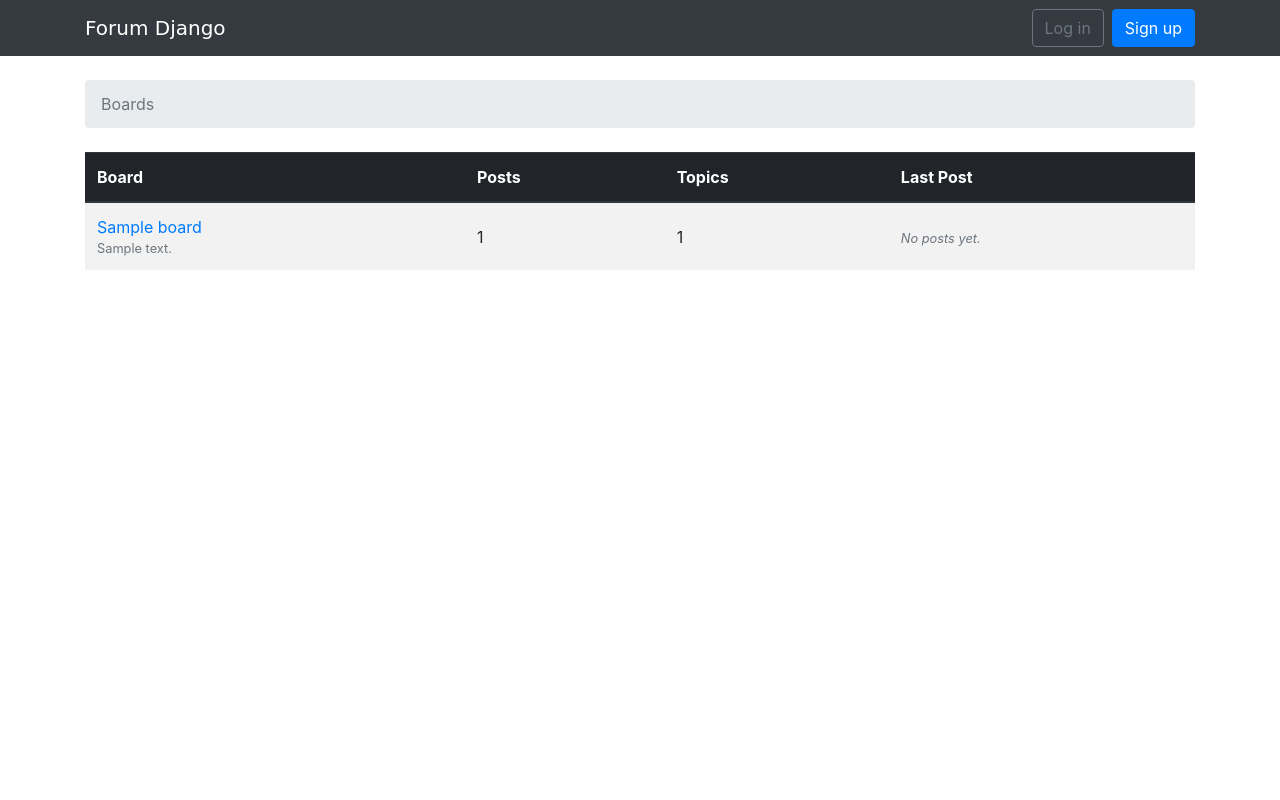
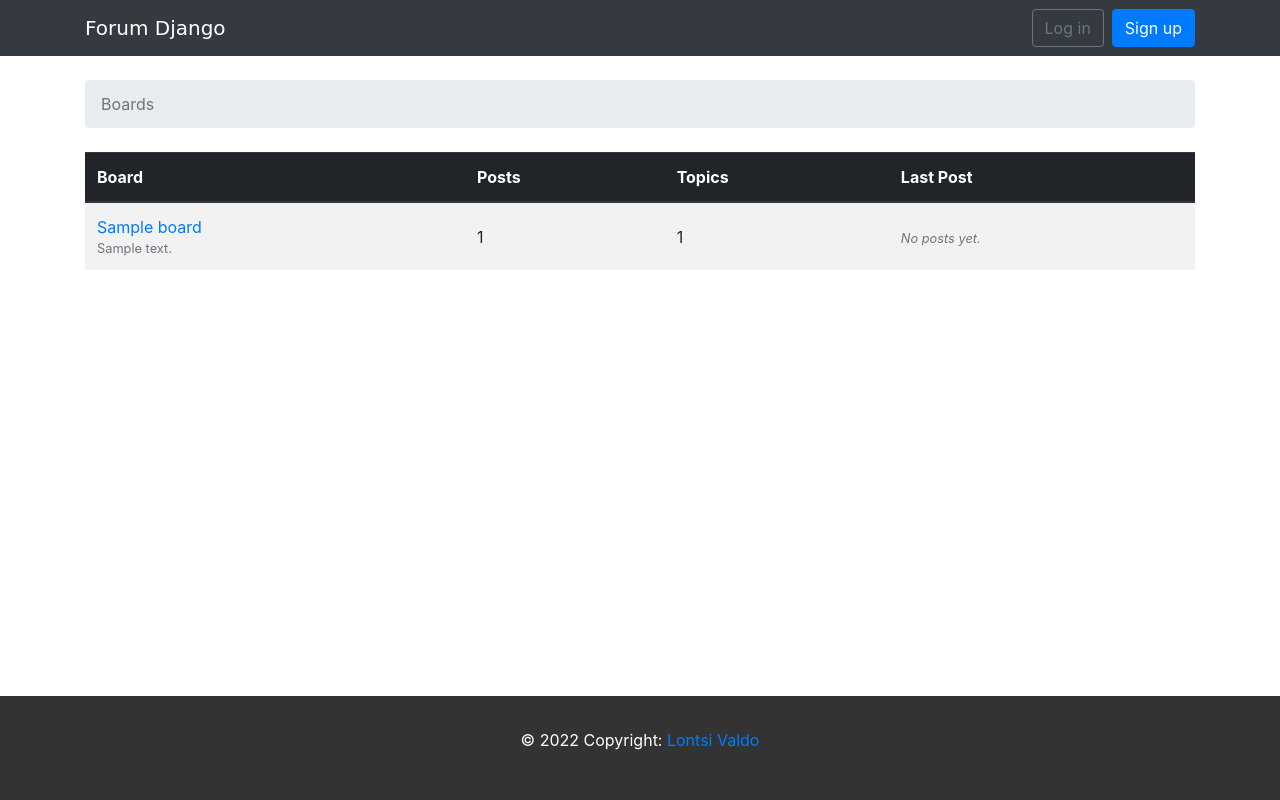
Before and after one commit to lepapi-0224/forum, a Django app: template blog/templates/home.html in a window 1280 px wide. Run offline with Django 4.2, Linux system fonts and the light colour scheme; the template is opened without the code that fills it: most values are stand-ins (such as "Sample title", 1, 10 or a date in 2020); some libraries are stand-ins or nearby versions; some web fonts are replaced.

Commit message:
review configuration and footer

```diff
--- a/blog/runtime.txt
+++ b/blog/runtime.txt
@@ -1 +1 @@
-Python 3.9.7
+Python 3.10.3
--- a/blog/templates/base.html
+++ b/blog/templates/base.html
@@ -8,6 +8,24 @@
     <link rel="stylesheet" href="{% static 'css/bootstrap.min.css' %}">
     <link rel="stylesheet" href="{% static 'css/app.css' %}">
     {% block stylesheet %} {% endblock %}
+    <style>
+      html{
+        height: 100%;
+      }
+      body{
+        min-height: 100%;
+
+        display: flex;
+        flex-direction: column;
+      }
+
+      footer{
+        margin-top: auto;
+        padding: 1em;
+        background: #333;
+        color: white;
+      }
+    </style>
   </head>
   <body>
     {% block body %}  <!-- HERE -->
@@ -56,5 +74,15 @@
     <script src="{% static 'js/popper.min.js' %}"></script>
     <script src="{% static 'js/bootstrap.min.js' %}"></script>
     {% block javascript %} {% endblock %}
+
+    <!-- Footer -->
+  <footer class="footer">
+
+        <div class="footer-copyright text-center py-3">&copy; 2022 Copyright:
+            <a href="mailto:wonewo.eric@gmail.com">Lontsi Valdo</a></p>
+        </div>
+  </footer>
+  <!-- Footer -->
   </body>
+
 </html>
--- a/blog/templates/home.html
+++ b/blog/templates/home.html
@@ -46,4 +46,5 @@
       {% endfor %}
       </tbody>
     </table>
+    <br>
   {% endblock %}
--- a/blog/templates/new_topic.html
+++ b/blog/templates/new_topic.html
@@ -18,5 +18,6 @@
       {% include 'includes/form.html' %}
       <button type="submit" class="btn btn-success">Post</button>
   </form>
-
+  <br>
+  <br>
 {% endblock %}
```
